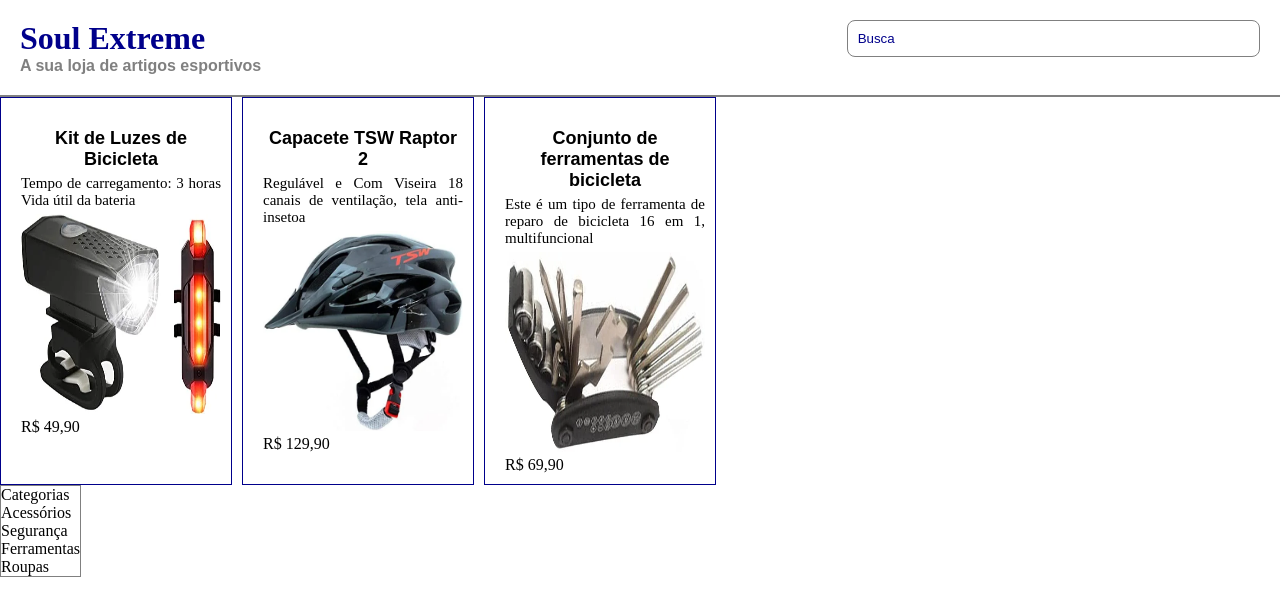
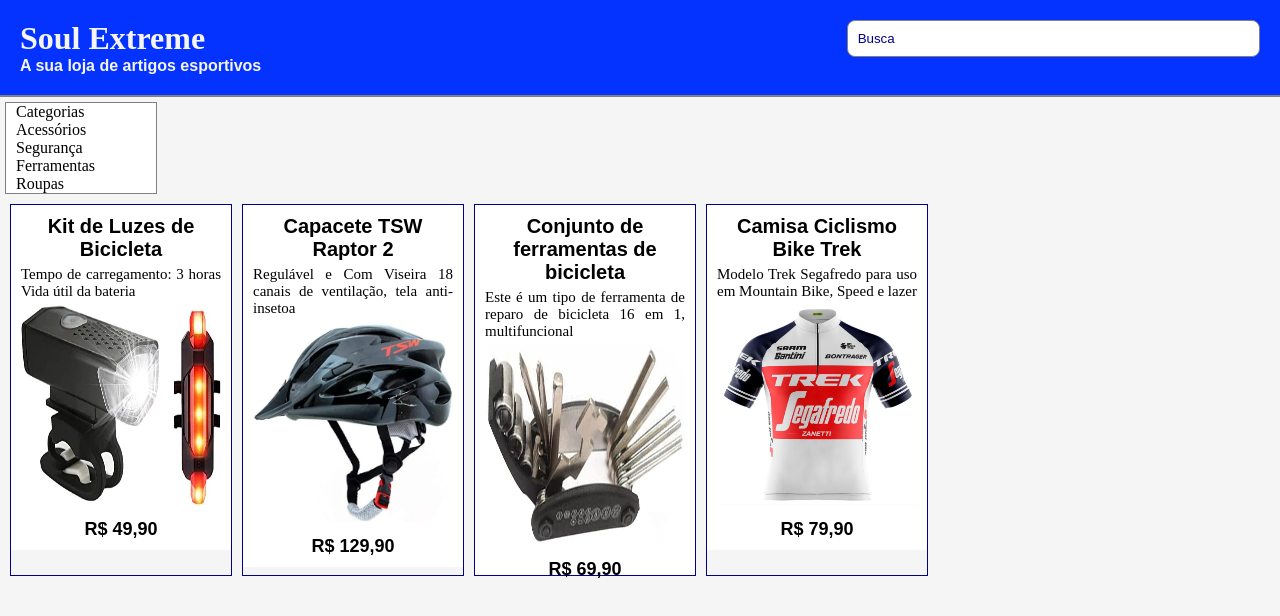
Before and after one commit to DerrickCantrel/osf-ecommerce, a React (Create React App) app: page / in a window 1280 px wide. Shown: the top 616 px of the page. Built offline with nearby package versions, Linux system fonts and the light colour scheme.

Commit message:
second step - four products

```diff
--- a/public/style.css
+++ b/public/style.css
@@ -2,3 +2,7 @@
   margin: 0;
   padding: 0;
 }
+
+body {
+  background-color: #f5f5f5;
+}
--- a/src/App.js
+++ b/src/App.js
@@ -8,7 +8,7 @@
 function App() {
   const [products, setProducts] = useState(ProductData)
   const [busca, setBusca] = useState('')
-  const [categorias, setCategorias] = useState('')
+  const [categorias] = useState('')
 
   useEffect(() => {
     setProducts(
@@ -22,8 +22,8 @@
   return (
     <>
       <Header busca={busca} setBusca={setBusca} />
+      <Menu />
       <ListProducts products={products} />
-      <Menu />
     </>
   )
 }
--- a/src/components/Header/Header.style.js
+++ b/src/components/Header/Header.style.js
@@ -4,13 +4,15 @@
   display: 'grid',
   gridTemplateColumns: '2fr 1fr',
   padding: '20px',
-  borderBottom: '2px solid gray'
+  borderBottom: '2px solid gray',
+  backgroundColor: '#0433ff'
 })
 
 export const Title = styled.h1({
   margin: 0,
-  color: 'darkblue',
-  fontFamily: 'Poppins'
+  color: '#f5f5f5',
+  fontFamily: 'Poppins',
+  backgroundColor: '#0433ff'
 })
 
 export const Search = styled.input({
@@ -25,5 +27,6 @@
 
 export const Subtitle = styled.h4({
   fontFamily: 'sans-serif',
-  color: 'gray'
+  color: '#f5f5f5',
+  backgroundColor: '#0433ff'
 })
--- a/src/components/ListProducts/ListProducts.style.js
+++ b/src/components/ListProducts/ListProducts.style.js
@@ -2,7 +2,11 @@
 
 export const ListProducts = styled.ul({
   display: 'flex',
-  margin: '0',
+  justifyContent: 'flex-start',
+  flexWrap: 'wrap',
+  maxWidth: '1000px',
+  //margin: topo, left, bottom, right
+  margin: '10px 0px 0px 10px',
   gap: '10px',
   style: 'none',
 
--- a/src/components/Menu/Menu.css
+++ /dev/null
@@ -1,45 +0,0 @@
-nav {
-  background-color: rgba(132, 126, 161, 0.2);
-  border: 1px solid green;
-  max-width: 250px;
-  padding-top: 10px;
-  height: 400px;
-
-  font: 400 15px Poppins;
-}
-
-nav strong {
-  padding-left: 10px;
-  font-size: 20px;
-}
-
-.Menu {
-  width: 200px;
-  padding-top: 10px;
-  margin: 0px;
-}
-
-nav ul {
-  list-style: none;
-  position: relative;
-  height: 100%;
-  padding: 0;
-  margin: 0;
-}
-
-nav ul li {
-  width: 50%;
-  margin: 5px;
-  padding: 3px;
-  cursor: pointer;
-}
-
-nav ul li a {
-  text-decoration: none;
-  color: black;
-}
-
-nav ul li:hover {
-  color: darkblue;
-  transition: 0.5s;
-}
--- a/src/components/Menu/Menu.js
+++ b/src/components/Menu/Menu.js
@@ -3,15 +3,17 @@
 
 const Menu = ({}) => {
   return (
+    <>
       <S.Nav>
-      <S.Strong>Categorias</S.Strong>
         <S.Ul>
+          <S.Li>Categorias</S.Li>
           <S.Li>Acessórios</S.Li>
           <S.Li>Segurança</S.Li>
           <S.Li>Ferramentas</S.Li>
           <S.Li>Roupas</S.Li>
         </S.Ul>
       </S.Nav>
+    </>
   )
 }
 
--- a/src/components/Menu/Menu.style.js
+++ b/src/components/Menu/Menu.style.js
@@ -1,12 +1,18 @@
 import styled from 'styled-components'
 
 export const Nav = styled.nav({
-  position: 'absolute',
-  border: '1px solid gray'
+  display: 'flex',
+  border: '1px solid gray',
+  marginTop: '5px',
+  marginLeft: '5px',
+  width: '150px',
+  backgroundColor: 'white'
 })
-
-export const Strong = styled.nav({})
 
 export const Li = styled.nav({})
 
-export const Ul = styled.nav({})
+export const Ul = styled.nav({
+  fontFamily: 'Poppins',
+  fontWeight: '400',
+  marginLeft: '10px'
+})
--- a/src/components/Product/Product.js
+++ b/src/components/Product/Product.js
@@ -5,8 +5,8 @@
     <P.Product>
       <P.Title>{name}</P.Title>
       <P.Description>{description}</P.Description>
-      <img src={image} alt="imagem do produto" width="200px" height="200px" />
-      <p>{price}</p>
+      <P.Image src={image} alt="imagem do produto" />
+      <P.Preco>{price}</P.Preco>
     </P.Product>
   )
 }
--- a/src/components/Product/Product.style.js
+++ b/src/components/Product/Product.style.js
@@ -1,23 +1,41 @@
 import styled from 'styled-components'
 
 export const Product = styled.div({
-  margin: '20px 0px 0px 10px',
+  margin: '0px',
+  //padding: topo, left, right, bottom
   padding: '10px',
-  maxWidth: '200px'
+  maxWidth: '200px',
+  maxHeight: '350px',
+  backgroundColor: 'white'
 })
 
-export const Title = styled.div({
+export const Title = styled.p({
   fontFamily: 'Archivo, sans-serif',
-  fontSize: '18px',
+  fontSize: '20px',
   fontWeight: '700',
   paddingBottom: '5px',
   textAlign: 'center'
 })
 
-export const Description = styled.div({
+export const Description = styled.p({
   fontFamily: 'Archivo',
   fontSize: '15px',
   fontWeight: '400',
   paddingBottom: '5px',
   textAlign: 'justify'
 })
+
+export const Image = styled.img({
+  width: '200px',
+  height: '200px',
+  marginBottom: '10px'
+})
+
+export const Preco = styled.p({
+  display: 'flex',
+  justifyContent: 'center',
+  alignItems: 'center',
+  fontFamily: 'Archivo, sans-serif',
+  fontSize: '18px',
+  fontWeight: '700'
+})
--- a/src/mocks/produtos.json
+++ b/src/mocks/produtos.json
@@ -22,5 +22,13 @@
     "price": "R$ 69,90",
     "image": "/images/conjunto-ferramentas.webp",
     "categoria": "ferramentas"
+  },
+  {
+    "id": "4",
+    "name": "Camisa Ciclismo Bike Trek",
+    "description": "Modelo Trek Segafredo para uso em Mountain Bike, Speed e lazer",
+    "price": "R$ 79,90",
+    "image": "/images/camisa-ciclismo.webp",
+    "categoria": "roupas"
   }
 ]
```
Also changed, not shown: public/images/camisa-ciclismo.webp (added). Lines whose indentation alone changed are shown as unchanged.
